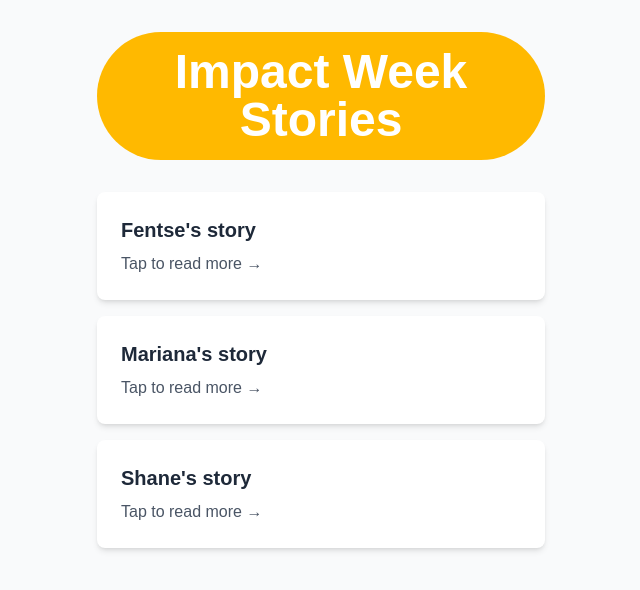
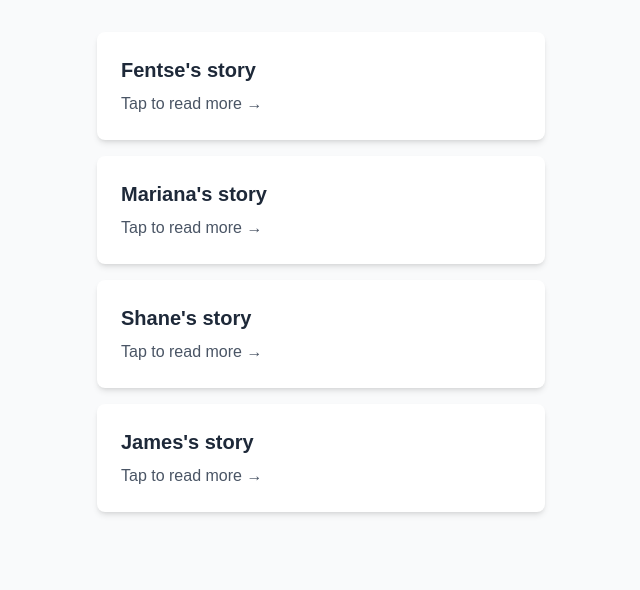
Before and after one commit to MarianaK96/impact-week, a Next.js app: page / in a window 1280 px wide. Shown: the top 590 px of the page, without its empty margins (319-959 px from the left). Built offline with nearby package versions, Linux system fonts and the light colour scheme.

Commit message:
Add James's story and update routing for dynamic content

```diff
--- a/src/app/page.tsx
+++ b/src/app/page.tsx
@@ -5,15 +5,12 @@ export default function Home() {
     { name: "Fentse", slug: "fentse" },
     { name: "Mariana", slug: "mariana" },
     { name: "Shane", slug: "shane" },
+    { name: "James", slug: "james" },
   ];
 
   return (
     <div className="min-h-screen bg-gray-50 px-4 py-8">
       <div className="mx-auto max-w-md">
-        <h1 className="mb-8 text-center text-5xl font-bold text-white bg-amber-400 p-4 rounded-full">
-          Impact Week Stories
-        </h1>
-
         <div className="space-y-4">
           {stories.map((story) => (
             <Link
--- a/src/app/story/[slug]/page.tsx
+++ b/src/app/story/[slug]/page.tsx
@@ -47,6 +47,20 @@ Shane's program has grown from serving 10 youth to over 150 participants annuall
 What makes Shane's approach unique is the emphasis on holistic support that addresses not just academic needs but also emotional, social, and practical life challenges. The program creates a supportive community where young people can build confidence, develop leadership skills, and envision positive futures for themselves.
 
 Shane's story demonstrates that sometimes the most powerful way to heal from difficult circumstances is to help others facing similar challenges, creating cycles of positive change that strengthen entire communities.`
+  },
+  james: {
+    name: "James",
+    content: `James's story begins with a personal tragedy that would ultimately reshape his life's purpose. After losing his younger brother in a car accident caused by a distracted driver, James channeled his grief into advocacy for road safety and responsible driving.
+
+What started as a way to cope with loss became a mission to prevent other families from experiencing similar heartbreak. James began speaking at high schools about the dangers of distracted driving, sharing his brother's story and the devastating impact it had on his family.
+
+His passionate presentations resonated with students, and requests for his talks began pouring in from schools across the state. Recognizing the need for a more comprehensive approach, James founded a nonprofit organization dedicated to promoting safe driving habits among young people.
+
+The organization developed innovative programs including interactive driving simulations, peer-to-peer education initiatives, and partnerships with local law enforcement to create positive interactions between police and youth. James also lobbied for stronger distracted driving laws and worked with technology companies to develop apps that encourage safe driving behaviors.
+
+Through his tireless advocacy, James has reached over 50,000 young drivers with his safety message. Statistics show a 30% reduction in teen traffic accidents in areas where his programs have been implemented. His work has been recognized by national safety organizations and has influenced policy changes in multiple states.
+
+James's journey from grief to action demonstrates how personal pain can be transformed into purpose, creating meaningful change that protects others and honors the memory of those we've lost. His story reminds us that even in our darkest moments, we have the power to create light for others.`
   }
 };
 
@@ -92,5 +106,6 @@ export async function generateStaticParams() {
     { slug: 'fentse' },
     { slug: 'mariana' },
     { slug: 'shane' },
+    { slug: 'james' },
   ];
 }
```
